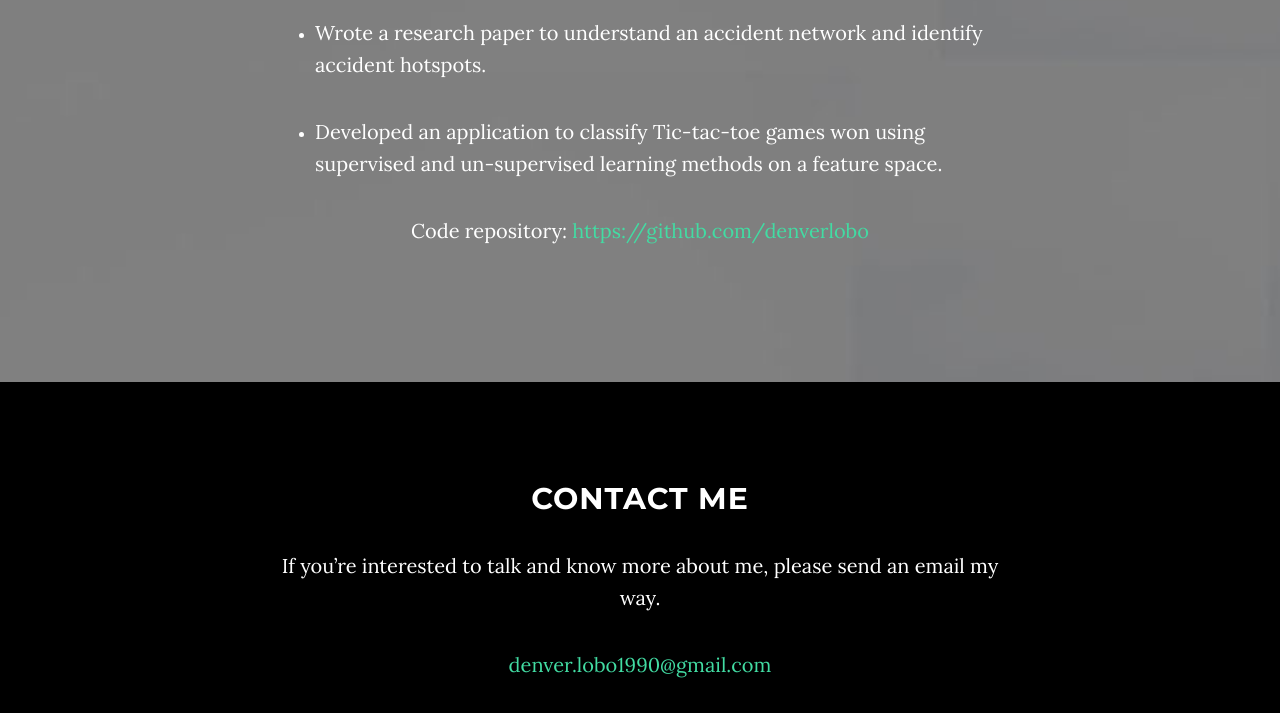
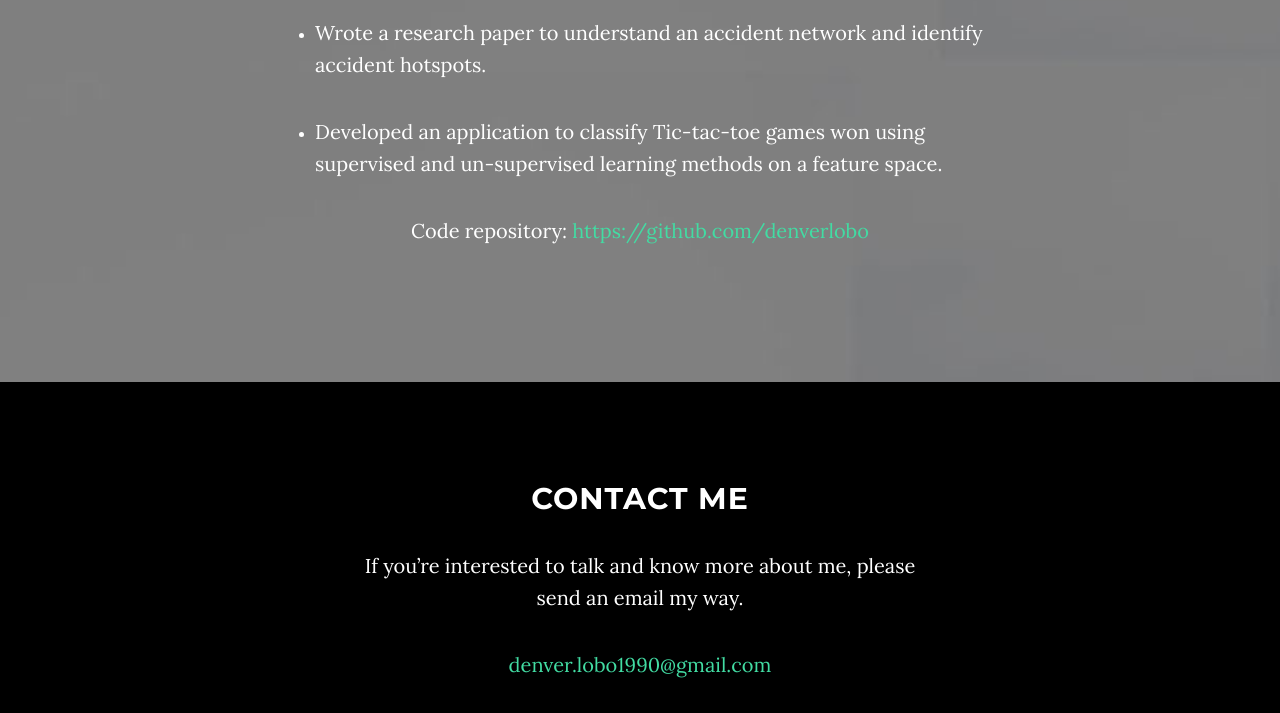
Before and after one commit to denverlobo/portfolio, a website: page index.html in a window 1280 px wide. Shown: the part 2454-3167 px from the top of the page. Drawn offline with nearby package versions, Linux system fonts and the light colour scheme.

Commit message:
Update
Signed-off-by: Denver Lobo <dlobo2016@my.fit.edu>

```diff
--- a/index.html
+++ b/index.html
@@ -147,7 +147,7 @@
     <!-- Contact Section -->
     <section id="contact" class="container content-section text-center">
         <div class="row">
-            <div class="col-lg-8 col-lg-offset-2">
+            <div class="col-lg-6 col-lg-offset-3">
                 <h2>Contact Me</h2>
                 <p>If you’re interested to talk and know more about me, please send an email my way.</p>
                 <p><a href="mailto:denver.lobo1990@gmail.com">denver.lobo1990@gmail.com</a>
```
